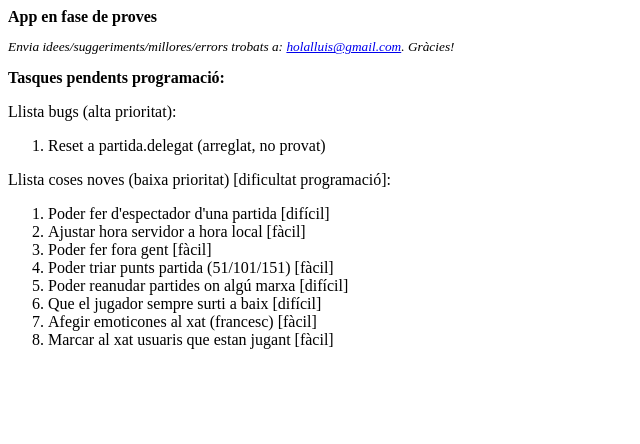
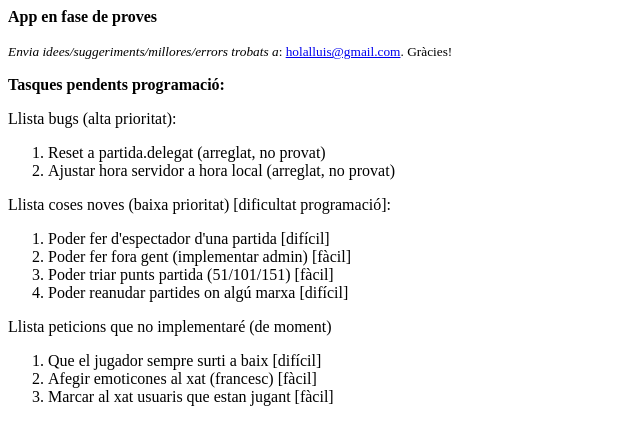
Before and after one commit to holalluis/butionline, a website: page public/pendent.html in a window 1280 px wide. Shown: the whole page, without its empty margins (0-640 px from the left). Drawn offline with Linux system fonts and the light colour scheme.

Commit message:
millores

```diff
--- a/public/pendent.html
+++ b/public/pendent.html
@@ -10,10 +10,10 @@
 <!--llista-->
 <div>
   <b>App en fase de proves</b>
-  <p style="font-size:smaller">
-    <em>Envia idees/suggeriments/millores/errors trobats a:
-    <a href="mailto:holalluis@gmail.com">holalluis@gmail.com</a>. Gràcies!</em>
-  </p>
+  <p><small>
+    <em>Envia idees/suggeriments/millores/errors trobats a</em>:
+    <a href="mailto:holalluis@gmail.com">holalluis@gmail.com</a>. Gràcies!
+  </small></p>
   <b>Tasques pendents programació:</b>
   <p>Llista bugs (alta prioritat):</p>
   <ol>
@@ -21,17 +21,19 @@
     <li><small>~Llista buida. Esperant nous bugs trobats.</small>
     -->
     <li>Reset a partida.delegat (arreglat, no provat)
+    <li>Ajustar hora servidor a hora local (arreglat, no provat)
   </ol>
   <p>Llista coses noves (baixa prioritat) [dificultat programació]:</p>
   <ol>
-    <li>Poder fer d'espectador d'una partida   [difícil]
-
-    <li>Ajustar hora servidor a hora local     [fàcil]
-    <li>Poder fer fora gent                    [fàcil]
-    <li>Poder triar punts partida (51/101/151) [fàcil]
-    <li>Poder reanudar partides on algú marxa  [difícil]
-    <li>Que el jugador sempre surti a baix     [difícil]
-    <li>Afegir emoticones al xat (francesc)    [fàcil]
-    <li>Marcar al xat usuaris que estan jugant [fàcil]
+    <li>Poder fer d'espectador d'una partida    [difícil]
+    <li>Poder fer fora gent (implementar admin) [fàcil]
+    <li>Poder triar punts partida (51/101/151)  [fàcil]
+    <li>Poder reanudar partides on algú marxa   [difícil]
+  </ol>
+  <p>Llista peticions que no implementaré (de moment)
+  <ol>
+    <li>Que el jugador sempre surti a baix      [difícil]
+    <li>Afegir emoticones al xat (francesc)     [fàcil]
+    <li>Marcar al xat usuaris que estan jugant  [fàcil]
   </ol>
 </div>
```
Also changed, not shown: public/client.js (+10 -7 lines), public/index.html (+2 -1 lines), readme.md.
